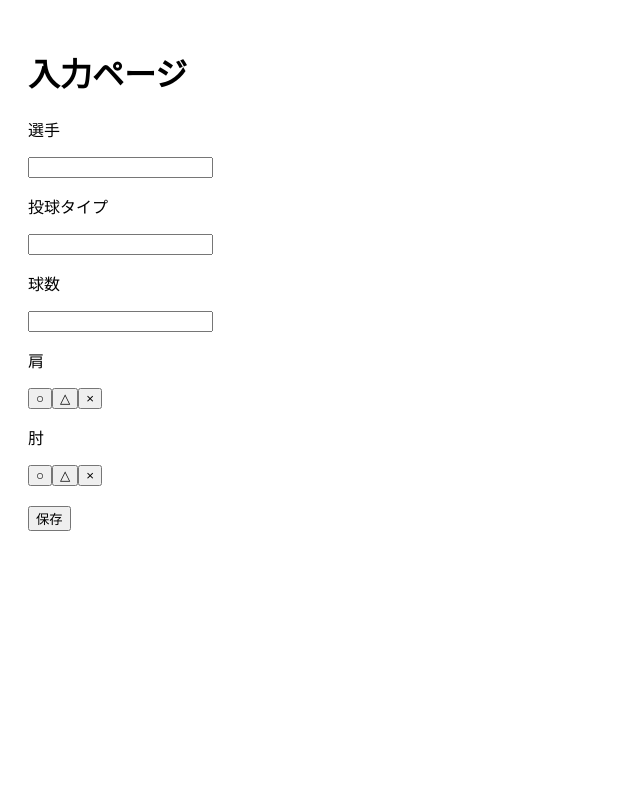
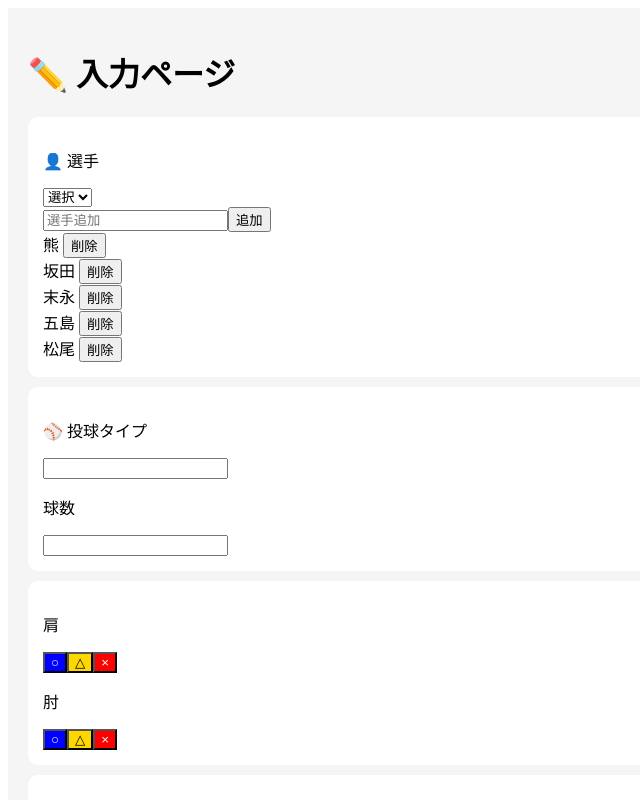
Before and after one commit to t18167647-web/-, a Next.js app: page /input in a window 1280 px wide. Shown: the top 800 px of the page, without its empty margins (0-640 px from the left). Built offline with nearby package versions, Linux system fonts and the light colour scheme.

Commit message:
デザイン改善と機能追加

```diff
--- a/app/input/page.jsx
+++ b/app/input/page.jsx
@@ -1,59 +1,94 @@
 "use client";
-import { useState } from "react";
+import { useState, useEffect } from "react";
 
 export default function InputPage() {
+  const [players, setPlayers] = useState([]);
+  const [newPlayer, setNewPlayer] = useState("");
   const [player, setPlayer] = useState("");
   const [type, setType] = useState("");
   const [count, setCount] = useState("");
   const [shoulder, setShoulder] = useState("");
   const [elbow, setElbow] = useState("");
+  const [initialComment, setInitialComment] = useState("");
+
+  useEffect(() => {
+    const saved = JSON.parse(localStorage.getItem("players"));
+    if (saved) {
+      setPlayers(saved);
+    } else {
+      const initial = ["熊", "坂田", "末永", "五島", "松尾"];
+      localStorage.setItem("players", JSON.stringify(initial));
+      setPlayers(initial);
+    }
+  }, []);
+
+  const savePlayers = (list) => {
+    setPlayers(list);
+    localStorage.setItem("players", JSON.stringify(list));
+  };
+
+  const addPlayer = () => {
+    if (!newPlayer) return;
+    savePlayers([...players, newPlayer]);
+    setNewPlayer("");
+  };
+
+  const deletePlayer = (name) => {
+    savePlayers(players.filter((p) => p !== name));
+  };
 
   const handleSubmit = () => {
-    if (!player || !type || !count) {
-      alert("必須項目を入力してください");
-      return;
-    }
-
     const newItem = {
       id: Date.now(),
       player,
       type,
       count: Number(count),
-      shoulder: shoulder === "○",
-      elbow: elbow === "○",
-      comments: [], // ←ここ超重要
+      shoulder,
+      elbow,
+      initialComment,
+      date: new Date().toLocaleString(),
+      comments: [],
     };
 
     const existing = JSON.parse(localStorage.getItem("items")) || [];
-    const updated = [...existing, newItem];
-
-    localStorage.setItem("items", JSON.stringify(updated));
+    localStorage.setItem("items", JSON.stringify([...existing, newItem]));
 
     alert("保存成功！");
-
-    // 入力リセット
-    setPlayer("");
-    setType("");
-    setCount("");
-    setShoulder("");
-    setElbow("");
   };
 
   return (
-    <div style={{ padding: 20 }}>
-      <h1>入力ページ</h1>
+    <div style={page}>
+      <h1>✏️ 入力ページ</h1>
 
-      <div>
-        <p>選手</p>
-        <input value={player} onChange={(e) => setPlayer(e.target.value)} />
+      <div style={card}>
+        <p>👤 選手</p>
+        <select value={player} onChange={(e) => setPlayer(e.target.value)}>
+          <option value="">選択</option>
+          {players.map((p) => (
+            <option key={p}>{p}</option>
+          ))}
+        </select>
+
+        <div>
+          <input
+            value={newPlayer}
+            onChange={(e) => setNewPlayer(e.target.value)}
+            placeholder="選手追加"
+          />
+          <button onClick={addPlayer}>追加</button>
+        </div>
+
+        {players.map((p) => (
+          <div key={p}>
+            {p} <button onClick={() => deletePlayer(p)}>削除</button>
+          </div>
+        ))}
       </div>
 
-      <div>
-        <p>投球タイプ</p>
+      <div style={card}>
+        <p>⚾ 投球タイプ</p>
         <input value={type} onChange={(e) => setType(e.target.value)} />
-      </div>
 
-      <div>
         <p>球数</p>
         <input
           type="number"
@@ -62,23 +97,51 @@ export default function InputPage() {
         />
       </div>
 
-      <div>
+      <div style={card}>
         <p>肩</p>
-        <button onClick={() => setShoulder("○")}>○</button>
-        <button onClick={() => setShoulder("△")}>△</button>
-        <button onClick={() => setShoulder("×")}>×</button>
+        <button style={{ background: "blue", color: "white" }} onClick={() => setShoulder("○")}>○</button>
+        <button style={{ background: "gold" }} onClick={() => setShoulder("△")}>△</button>
+        <button style={{ background: "red", color: "white" }} onClick={() => setShoulder("×")}>×</button>
+
+        <p>肘</p>
+        <button style={{ background: "blue", color: "white" }} onClick={() => setElbow("○")}>○</button>
+        <button style={{ background: "gold" }} onClick={() => setElbow("△")}>△</button>
+        <button style={{ background: "red", color: "white" }} onClick={() => setElbow("×")}>×</button>
       </div>
 
-      <div>
-        <p>肘</p>
-        <button onClick={() => setElbow("○")}>○</button>
-        <button onClick={() => setElbow("△")}>△</button>
-        <button onClick={() => setElbow("×")}>×</button>
+      <div style={card}>
+        <p>💬 初期コメント</p>
+        <input
+          value={initialComment}
+          onChange={(e) => setInitialComment(e.target.value)}
+        />
       </div>
 
-      <button onClick={handleSubmit} style={{ marginTop: 20 }}>
+      <button style={saveBtn} onClick={handleSubmit}>
         保存
       </button>
     </div>
   );
 }
+
+const page = {
+  padding: 20,
+  background: "#f5f5f5",
+  minHeight: "100vh",
+};
+
+const card = {
+  background: "white",
+  padding: 15,
+  marginBottom: 10,
+  borderRadius: 10,
+};
+
+const saveBtn = {
+  padding: 15,
+  width: "100%",
+  background: "#4facfe",
+  color: "white",
+  border: "none",
+  borderRadius: 10,
+};
```
Also changed, not shown: app/page.jsx (+32 -8 lines), app/table/page.jsx (+58 -80 lines).
